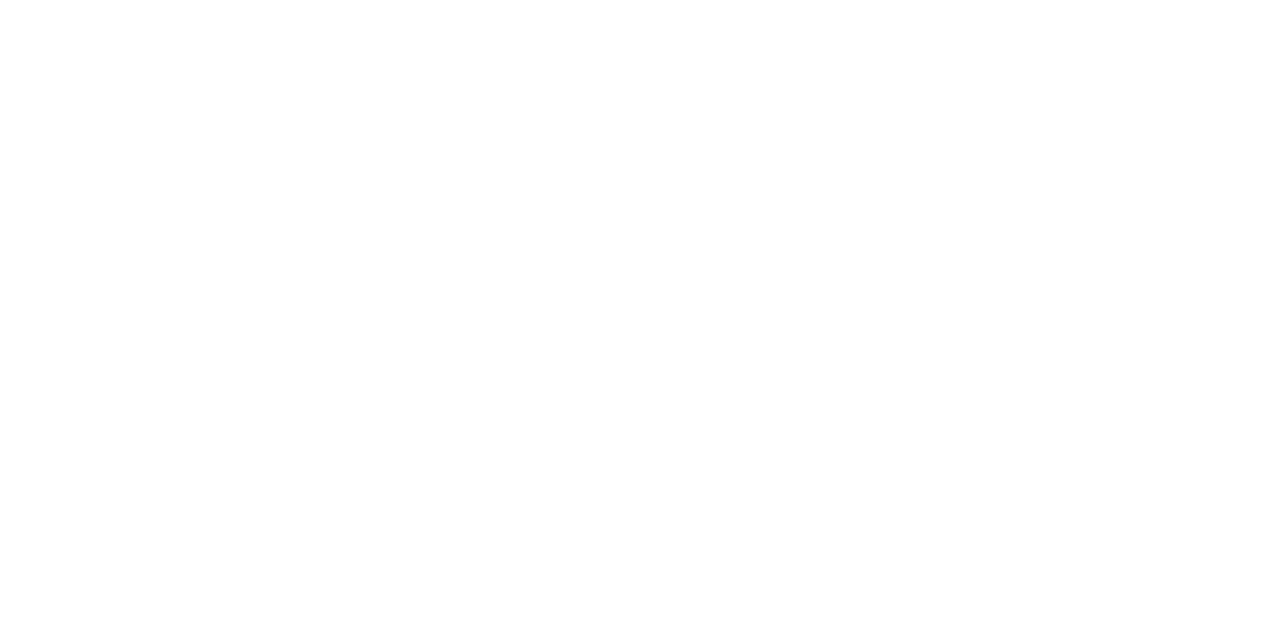
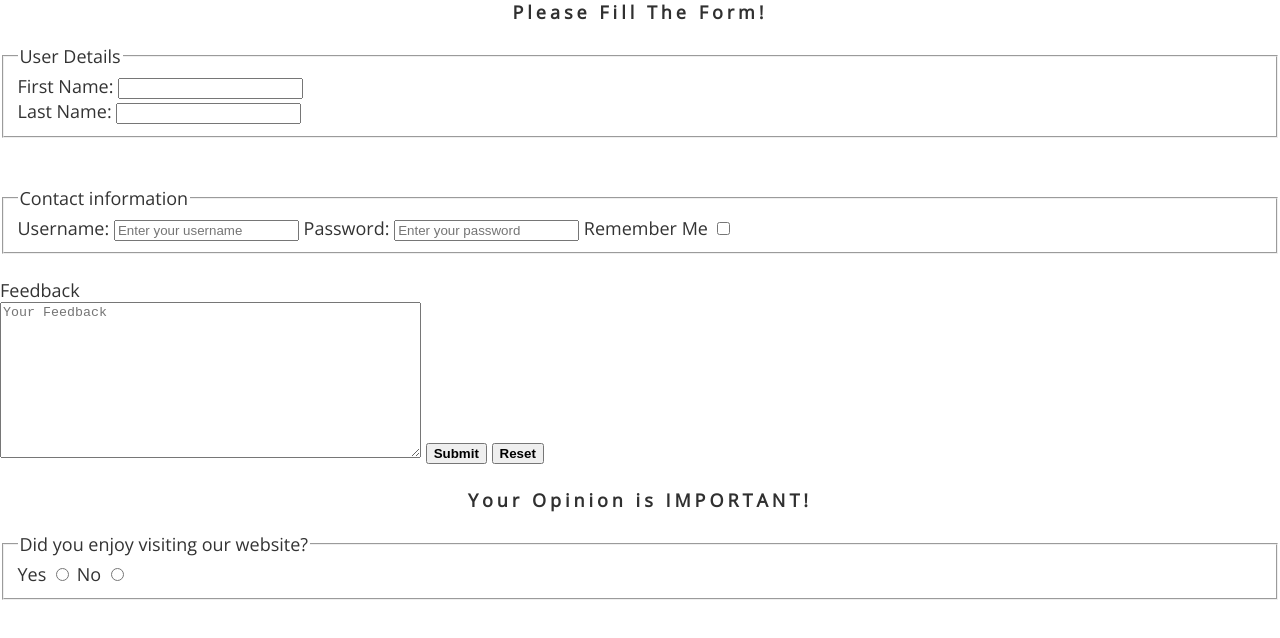
Before and after one commit to HG42022/Healthy-Happy-Club, a plain HTML site: page signup.html in a window 1280 px wide. Drawn offline with nearby package versions, Linux system fonts and the light colour scheme.

Commit message:
Structure and shape the form and add semnatics

```diff
--- a/assets/css/style.css
+++ b/assets/css/style.css
@@ -56,8 +56,8 @@ nav a:not(:first-of-type) {
 }
 
 
-.push{
-    margin-left:auto;
+.push {
+    margin-left: auto;
 }
 
 nav {
@@ -102,18 +102,18 @@ nav {
 
 }
 
-#promise{
+#promise {
     text-align: center;
-     background-color: rgba(0,0,0,.2);
+    background-color: rgba(0, 0, 0, .2);
     width: 40%;
-    margin:auto;
+    margin: auto;
     margin-top: 40px;
     margin-left: 40px;
 
 }
 
-p{
-    color:#012229;
+p {
+    color: #012229;
     letter-spacing: 4px;
     font-weight: 900;
     text-align: center;
@@ -123,14 +123,14 @@ p{
 
 }
 
-    #marker{
-        color:#a9621f;
+#marker {
+    color: #a9621f;
     font-weight: bold;
 }
 
-    #capital{
+#capital {
     text-transform: uppercase;
-        color:#333333;
+    color: #333333;
 
 }
 
@@ -138,7 +138,7 @@ p{
 
 
 /* style the footer*/
-.footer-frame{
+.footer-frame {
     position: fixed;
     bottom: -10%;
     left: 20%;
@@ -156,28 +156,41 @@ line-height: 50px;
     font-size: 150%;
     margin: 1%;
     padding: 4%;
-    color:#090446;
+    color: #090446;
 }
 
 /* style the clickable rounds*/
 
-.round-box{
+.round-box {
     background-color: #958270;
-    height:10rem;
+    height: 10rem;
     width: 10rem;
     border-radius: 50%;
     margin: auto;
     display: flex;
 }
-.container-box{
+
+.container-box {
     display: flex;
     margin-top: 20rem;
 }
-.circle-link{
+
+.circle-link {
     color: #000000;
-    margin:auto;
+    margin: auto;
 }
 
-a{
+a {
     text-decoration: none;
 }
+
+#form {
+
+    color: #303030;
+    letter-spacing: 4px;
+    font-weight: 900;
+    text-align: center;
+    margin: auto;
+    padding-bottom: 20px;
+    font-size: large;
+}
--- a/signup.html
+++ b/signup.html
@@ -11,7 +11,57 @@
     <link rel="stylesheet" href="assets/css/style.css">
     <title>Signup</title>
 </head>
+
+<!--the form-->
+
 <body>
+    <p id="form">Please Fill The Form!</p>
+
+    <form method="post" action="https://sendhere.net">
+
+        <!--fieldset for user details-->
+        <fieldset>
+            <legend> User Details</legend>
+            <label for="prenom">First Name:</label>
+            <input id="prenom" name="prenom" type="text" required>
+            <br>
+            <label for="nom">Last Name:</label>
+            <input id="nom" name="nom" type="text" required>
+        </fieldset>
+        <br><br>
+        <!--fieldset for contact info-->
+        <fieldset>
+            <legend> Contact information</legend>
+            <label for="username">Username:</label>
+            <input id="username" name="username" type="text" placeholder="Enter your username" required>
+
+            <label for="password">Password:</label>
+            <input id="password" name="password" type="text" placeholder="Enter your password" required>
+
+            <label for="remember">Remember Me</label>
+            <input type="checkbox" id="remember" name="remember" value="remember">
+
+        </fieldset>
+        <br>
+        <label for="feedback"> Feedback</label>
+        <br>
+        <textarea id="feedback" cols="50" rows="10" name="feedback" placeholder="Your Feedback"></textarea>
+
+        <button type="submit"> <strong> Submit</strong></button>
+        <button type="reset"> <strong> Reset</strong></button>
+        <br><br>
+
+        <p id="form">Your Opinion is IMPORTANT!</p>
+        <fieldset>
+            <legend> Did you enjoy visiting our website?
+            </legend>
+            <label for="yes">Yes</label>
+            <input type="radio" id="yes" name="color" value="yes" />
+            <label for="no">No</label>
+            <input type="radio" id="no" name="color" value="no" />
+        </fieldset>
+    </form>
 
 </body>
+
 </html>
```
Lines whose indentation alone changed are shown as unchanged.
